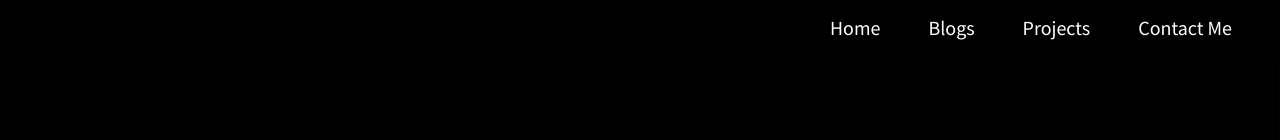
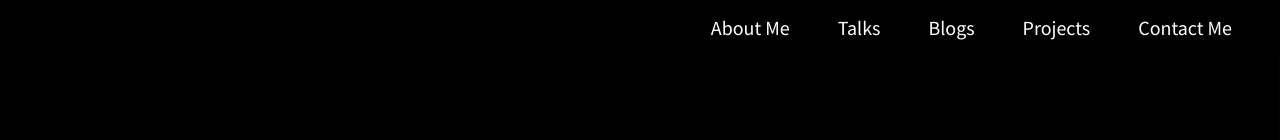
Before and after one commit to neelanjan00/Portfolio, a React (Create React App) app: page /blog in a window 1280 px wide. Shown: the top 140 px of the page. Built offline with nearby package versions, Linux system fonts and the light colour scheme; no server answers; the database is empty.

Commit message:
updated navbar for about-me and talks nav
Signed-off-by: Neelanjan Manna <neelanjan.manna@harness.io>

```diff
--- a/package.json
+++ b/package.json
@@ -15,6 +15,7 @@
     "react-dom": "^18.1.0",
     "react-markdown": "^8.0.3",
     "react-router-dom": "^5.2.0",
+    "react-router-hash-link": "^2.4.3",
     "react-scripts": "5.0.0",
     "react-syntax-highlighter": "^15.5.0",
     "rehype-raw": "^6.1.1",
--- a/src/assets/inline-svgs.js
+++ b/src/assets/inline-svgs.js
@@ -55,22 +55,6 @@ var getDeployedLinkIcon = color => {
     }
 }
 
-var getHomeIcon = color => {
-    switch(color) {
-        case "white":
-            return <svg width="24" height="24" viewBox="0 0 16 16" className="bi bi-house-fill" fill="currentColor" xmlns="http://www.w3.org/2000/svg">
-                <path fillRule="evenodd" d="M8 3.293l6 6V13.5a1.5 1.5 0 0 1-1.5 1.5h-9A1.5 1.5 0 0 1 2 13.5V9.293l6-6zm5-.793V6l-2-2V2.5a.5.5 0 0 1 .5-.5h1a.5.5 0 0 1 .5.5z" />
-                <path fillRule="evenodd" d="M7.293 1.5a1 1 0 0 1 1.414 0l6.647 6.646a.5.5 0 0 1-.708.708L8 2.207 1.354 8.854a.5.5 0 1 1-.708-.708L7.293 1.5z" />
-            </svg>
-
-        default:
-            return <svg width="24" height="24" viewBox="0 0 16 16" className="bi bi-house-fill" fill="#000000" xmlns="http://www.w3.org/2000/svg">
-                <path fillRule="evenodd" d="M8 3.293l6 6V13.5a1.5 1.5 0 0 1-1.5 1.5h-9A1.5 1.5 0 0 1 2 13.5V9.293l6-6zm5-.793V6l-2-2V2.5a.5.5 0 0 1 .5-.5h1a.5.5 0 0 1 .5.5z" />
-                <path fillRule="evenodd" d="M7.293 1.5a1 1 0 0 1 1.414 0l6.647 6.646a.5.5 0 0 1-.708.708L8 2.207 1.354 8.854a.5.5 0 1 1-.708-.708L7.293 1.5z" />
-            </svg>
-    }
-}
-
 var getBlogIcon = color => {
     switch(color) {
         case "white":
@@ -102,15 +86,15 @@ var getProjectIcon = color => {
 var getContactMeIcon = color => {
     switch(color) {
         case "white":
-            return <svg xmlns="http://www.w3.org/2000/svg" width="22" height="22" fill="#fff" className="bi bi-person-workspace" viewBox="0 0 16 16">
-                <path d="M4 16s-1 0-1-1 1-4 5-4 5 3 5 4-1 1-1 1H4Zm4-5.95a2.5 2.5 0 1 0 0-5 2.5 2.5 0 0 0 0 5Z"/>
-                <path d="M2 1a2 2 0 0 0-2 2v9.5A1.5 1.5 0 0 0 1.5 14h.653a5.373 5.373 0 0 1 1.066-2H1V3a1 1 0 0 1 1-1h12a1 1 0 0 1 1 1v9h-2.219c.554.654.89 1.373 1.066 2h.653a1.5 1.5 0 0 0 1.5-1.5V3a2 2 0 0 0-2-2H2Z"/>
+            return <svg xmlns="http://www.w3.org/2000/svg" width="22" height="22" fill="#fff" class="bi bi-card-heading" viewBox="0 0 16 16">
+                <path d="M14.5 3a.5.5 0 0 1 .5.5v9a.5.5 0 0 1-.5.5h-13a.5.5 0 0 1-.5-.5v-9a.5.5 0 0 1 .5-.5h13zm-13-1A1.5 1.5 0 0 0 0 3.5v9A1.5 1.5 0 0 0 1.5 14h13a1.5 1.5 0 0 0 1.5-1.5v-9A1.5 1.5 0 0 0 14.5 2h-13z"/>
+                <path d="M3 8.5a.5.5 0 0 1 .5-.5h9a.5.5 0 0 1 0 1h-9a.5.5 0 0 1-.5-.5zm0 2a.5.5 0 0 1 .5-.5h6a.5.5 0 0 1 0 1h-6a.5.5 0 0 1-.5-.5zm0-5a.5.5 0 0 1 .5-.5h9a.5.5 0 0 1 .5.5v1a.5.5 0 0 1-.5.5h-9a.5.5 0 0 1-.5-.5v-1z"/>
             </svg>
 
         default:
-            return <svg xmlns="http://www.w3.org/2000/svg" width="22" height="22" fill="currentColor" className="bi bi-person-workspace" viewBox="0 0 16 16">
-                <path d="M4 16s-1 0-1-1 1-4 5-4 5 3 5 4-1 1-1 1H4Zm4-5.95a2.5 2.5 0 1 0 0-5 2.5 2.5 0 0 0 0 5Z"/>
-                <path d="M2 1a2 2 0 0 0-2 2v9.5A1.5 1.5 0 0 0 1.5 14h.653a5.373 5.373 0 0 1 1.066-2H1V3a1 1 0 0 1 1-1h12a1 1 0 0 1 1 1v9h-2.219c.554.654.89 1.373 1.066 2h.653a1.5 1.5 0 0 0 1.5-1.5V3a2 2 0 0 0-2-2H2Z"/>
+            return <svg xmlns="http://www.w3.org/2000/svg" width="22" height="22" fill="currentColor" class="bi bi-card-heading" viewBox="0 0 16 16">
+                <path d="M14.5 3a.5.5 0 0 1 .5.5v9a.5.5 0 0 1-.5.5h-13a.5.5 0 0 1-.5-.5v-9a.5.5 0 0 1 .5-.5h13zm-13-1A1.5 1.5 0 0 0 0 3.5v9A1.5 1.5 0 0 0 1.5 14h13a1.5 1.5 0 0 0 1.5-1.5v-9A1.5 1.5 0 0 0 14.5 2h-13z"/>
+                <path d="M3 8.5a.5.5 0 0 1 .5-.5h9a.5.5 0 0 1 0 1h-9a.5.5 0 0 1-.5-.5zm0 2a.5.5 0 0 1 .5-.5h6a.5.5 0 0 1 0 1h-6a.5.5 0 0 1-.5-.5zm0-5a.5.5 0 0 1 .5-.5h9a.5.5 0 0 1 .5.5v1a.5.5 0 0 1-.5.5h-9a.5.5 0 0 1-.5-.5v-1z"/>
             </svg>
     }
 }
@@ -159,6 +143,35 @@ var getHamburgerIcon = color => {
     }
 }
 
+var getAboutMeIcon = color => {
+    switch(color) {
+        case "white":
+            return <svg xmlns="http://www.w3.org/2000/svg" width="22" height="22" fill="currentColor" class="bi bi-person-lines-fill" viewBox="0 0 16 16">
+                <path d="M6 8a3 3 0 1 0 0-6 3 3 0 0 0 0 6zm-5 6s-1 0-1-1 1-4 6-4 6 3 6 4-1 1-1 1H1zM11 3.5a.5.5 0 0 1 .5-.5h4a.5.5 0 0 1 0 1h-4a.5.5 0 0 1-.5-.5zm.5 2.5a.5.5 0 0 0 0 1h4a.5.5 0 0 0 0-1h-4zm2 3a.5.5 0 0 0 0 1h2a.5.5 0 0 0 0-1h-2zm0 3a.5.5 0 0 0 0 1h2a.5.5 0 0 0 0-1h-2z"/>
+            </svg>
+
+        default:
+            return <svg xmlns="http://www.w3.org/2000/svg" width="22" height="22" fill="currentColor" class="bi bi-person-lines-fill" viewBox="0 0 16 16">
+                <path d="M6 8a3 3 0 1 0 0-6 3 3 0 0 0 0 6zm-5 6s-1 0-1-1 1-4 6-4 6 3 6 4-1 1-1 1H1zM11 3.5a.5.5 0 0 1 .5-.5h4a.5.5 0 0 1 0 1h-4a.5.5 0 0 1-.5-.5zm.5 2.5a.5.5 0 0 0 0 1h4a.5.5 0 0 0 0-1h-4zm2 3a.5.5 0 0 0 0 1h2a.5.5 0 0 0 0-1h-2zm0 3a.5.5 0 0 0 0 1h2a.5.5 0 0 0 0-1h-2z"/>
+            </svg>
+    }
+}
+
+var getTalksIcon = color => {
+    switch(color) {
+        case "white":
+            return <svg xmlns="http://www.w3.org/2000/svg" width="22" height="22" fill="#fff" class="bi bi-person-video3" viewBox="0 0 16 16">
+                <path d="M14 9.5a2 2 0 1 1-4 0 2 2 0 0 1 4 0Zm-6 5.7c0 .8.8.8.8.8h6.4s.8 0 .8-.8-.8-3.2-4-3.2-4 2.4-4 3.2Z"/>
+                <path d="M2 2a2 2 0 0 0-2 2v8a2 2 0 0 0 2 2h5.243c.122-.326.295-.668.526-1H2a1 1 0 0 1-1-1V4a1 1 0 0 1 1-1h12a1 1 0 0 1 1 1v7.81c.353.23.656.496.91.783.059-.187.09-.386.09-.593V4a2 2 0 0 0-2-2H2Z"/>
+            </svg>
+        default:
+            return <svg xmlns="http://www.w3.org/2000/svg" width="22" height="22" fill="currentColor" class="bi bi-person-video3" viewBox="0 0 16 16">
+                <path d="M14 9.5a2 2 0 1 1-4 0 2 2 0 0 1 4 0Zm-6 5.7c0 .8.8.8.8.8h6.4s.8 0 .8-.8-.8-3.2-4-3.2-4 2.4-4 3.2Z"/>
+                <path d="M2 2a2 2 0 0 0-2 2v8a2 2 0 0 0 2 2h5.243c.122-.326.295-.668.526-1H2a1 1 0 0 1-1-1V4a1 1 0 0 1 1-1h12a1 1 0 0 1 1 1v7.81c.353.23.656.496.91.783.059-.187.09-.386.09-.593V4a2 2 0 0 0-2-2H2Z"/>
+            </svg>
+    }
+}
+
 var getLoadingSpinner = () => {
     return <div style={{display: 'flex', justifyContent: 'center'}}>
         <div className="spinner-grow" style={{width: '3rem', height: '3rem'}} role="status">
@@ -167,4 +180,4 @@ var getLoadingSpinner = () => {
     </div>
 }
 
-export {getGithubIcon, getLinkedInIcon, getEmailIcon, getDeployedLinkIcon, getHomeIcon, getBlogIcon, getProjectIcon, getContactMeIcon, getTwitterIcon, getLogoutIcon, getHamburgerIcon, getLoadingSpinner}
+export {getGithubIcon, getLinkedInIcon, getEmailIcon, getDeployedLinkIcon, getBlogIcon, getProjectIcon, getContactMeIcon, getTwitterIcon, getLogoutIcon, getHamburgerIcon, getAboutMeIcon, getTalksIcon, getLoadingSpinner}
--- a/src/components/mobile-navbar-tile/mobile-navbar-tile.js
+++ b/src/components/mobile-navbar-tile/mobile-navbar-tile.js
@@ -1,5 +1,5 @@
 import React from 'react';
-import { Link } from 'react-router-dom';
+import { HashLink } from 'react-router-hash-link';
 
 const MobileNavbarTile = props => {
 
@@ -7,7 +7,7 @@ const MobileNavbarTile = props => {
 
     return (
         <div style={{ margin: '10px' }}>
-            <Link to={route ? route : "#"}>
+            <HashLink to={route ? route : "#"}>
                 <div style={{
                     color: 'white',
                     padding: '13px',
@@ -22,7 +22,7 @@ const MobileNavbarTile = props => {
                         <p className="ml-2" style={{ display: "inline" }}>{label}</p>
                     </div>
                 </div>
-            </Link>
+            </HashLink>
         </div>
     );
 }
--- a/src/components/navbar/navbar.js
+++ b/src/components/navbar/navbar.js
@@ -1,6 +1,7 @@
-import { Link, useHistory, useLocation } from 'react-router-dom'
+import { useHistory, useLocation } from 'react-router-dom'
+import { HashLink as Link } from 'react-router-hash-link'
 import React, { useState, useEffect, useRef } from 'react'
-import { getHomeIcon, getBlogIcon, getProjectIcon, getContactMeIcon, getLogoutIcon, getHamburgerIcon } from '../../assets/inline-svgs'
+import { getBlogIcon, getProjectIcon, getContactMeIcon, getLogoutIcon, getHamburgerIcon, getAboutMeIcon, getTalksIcon } from '../../assets/inline-svgs'
 import { auth } from '../../services/firebase'
 import MobileNavbarTile from '../mobile-navbar-tile/mobile-navbar-tile'
 
@@ -48,7 +49,8 @@ const Navbar = (props) => {
         });
     }
 
-    const contactMeMobileView = () => {
+    const contactMeMobileView = event => {
+        event.preventDefault()
         scrollToBottom()
         setDisplaySidebar(false)
     }
@@ -73,9 +75,14 @@ const Navbar = (props) => {
             <>
                 <div style={navbarStyle} className="pr-5 p-3">
                     <div style={{ float: 'right' }}>
-                        <Link to="/" style={{ textDecoration: 'none' }}>
+                        <Link to="/#about-me" style={{ textDecoration: 'none' }}>
                             <span style={{ color: 'white' }}>
-                                <h5 style={{ display: 'inline' }}>Home</h5>
+                                <h5 style={{ display: 'inline' }}>About Me</h5>
+                            </span>
+                        </Link>
+                        <Link to="/#my-talks" style={{ textDecoration: 'none' }}>
+                            <span className='ml-5' style={{ color: 'white' }}>
+                                <h5 style={{ display: 'inline' }}>Talks</h5>
                             </span>
                         </Link>
                         <Link to="/blog" style={{ textDecoration: 'none' }}>
@@ -124,7 +131,8 @@ const Navbar = (props) => {
                     zIndex: '2', minHeight: '100vh', width: displaySidebar ? '250px' : '0',
                     backgroundColor: 'black', position: 'fixed', transition: '0.3s'
                 }}>
-                    <MobileNavbarTile icon={getHomeIcon('white')} label="Home" highlightNavigation={location.pathname === '/'} route="/" displaySidebar={displaySidebar} />
+                    <MobileNavbarTile icon={getAboutMeIcon('white')} label="About Me" route="/#about-me" displaySidebar={displaySidebar} />
+                    <MobileNavbarTile icon={getTalksIcon('white')} label="Talks" route="/#my-talks" displaySidebar={displaySidebar} />
                     <MobileNavbarTile icon={getBlogIcon('white')} label="Blogs" highlightNavigation={location.pathname.includes('blog')} route="/blog" displaySidebar={displaySidebar} />
                     <MobileNavbarTile icon={getProjectIcon('white')} label="Project" highlightNavigation={location.pathname === '/projects'} route="/projects" displaySidebar={displaySidebar} />
                     <MobileNavbarTile icon={getContactMeIcon('white')} label="Contact Me" clickHandler={contactMeMobileView} displaySidebar={displaySidebar} />
--- a/src/containers/home.js
+++ b/src/containers/home.js
@@ -121,10 +121,10 @@ const Home = () => {
         </div>
       </section>
 
-      <section style={{ color: 'white', minHeight: '100vh' }}>
+      <section style={{ color: 'white', minHeight: '100vh' }} id="about-me">
         <div style={{ backgroundColor: 'black' }}>
-          <div className="container">
-            <h1 style={{ fontWeight: 800 }}>ABOUT ME</h1>
+          <div className="container pt-5">
+            <h1 style={{ fontWeight: 800 }} className='pt-5'>ABOUT ME</h1>
             <div className="row">
               <div className="col-lg-4" style={{ display: 'flex', justifyContent: 'center', alignItems: 'center' }}>
                 <img src={require("../assets/images/portrait.png")} style={{padding: width > 1280 ? '0 0 0 0' : '0 50px 50px 50px'}} alt="portrait" width="400" className="img-fluid" />
@@ -175,9 +175,9 @@ const Home = () => {
         </svg>
       </section>
 
-      <section style={{ minHeight: '60vh' }}>
-        <div className='container'>
-          <h1 style={{'fontWeight': 800}}>MY TALKS</h1>
+      <section style={{ minHeight: width >= 1280 ? '65vh' : '95vh' }} id="my-talks">
+        <div className='container pt-5'>
+          <h1 style={{'fontWeight': 800}} className='mt-5 mt-md-0 pt-5 pb-3'>MY TALKS</h1>
           <Swiper
             parallax={true}
             spaceBetween={90}
@@ -201,7 +201,7 @@ const Home = () => {
         </svg>
         <div style={{ backgroundColor: 'rgb(230, 230, 230)' }}>
           <div className="container">
-            <h1 style={{ textAlign: 'center', fontWeight: 800 }} className="m-0 pb-5">MY PROJECTS</h1>
+            <h1 style={{ textAlign: 'center', fontWeight: 800 }} className="m-0">MY PROJECTS</h1>
             {projects.map((project, i) => {
               if (i % 2 === 0)
                 return <ProjectsPreview orientation="lr"
@@ -236,7 +236,7 @@ const Home = () => {
 
       <section className="mb-5">
         <div className="container">
-          <h1 className="pb-5" style={{ textAlign: 'center', fontWeight: 800 }}>EXPERIENCE</h1>
+          <h1 className="pb-3" style={{ textAlign: 'center', fontWeight: 800 }}>EXPERIENCE</h1>
           <Swiper
             spaceBetween={30}
             slidesPerView={width >= 1000 ? 3 : 1}
```
Also changed, not shown: 1 other file (tests, documents, lock files or other folders).
